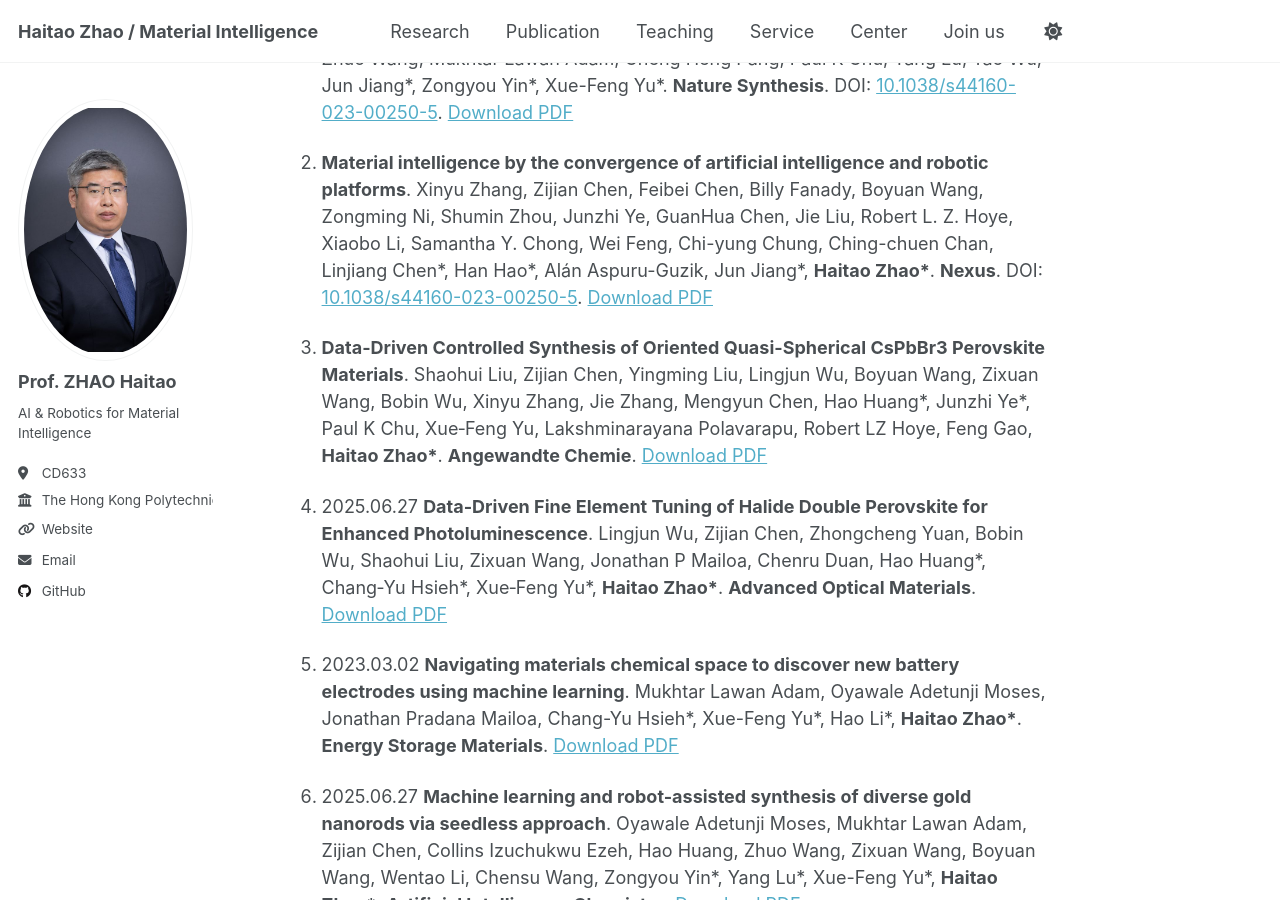
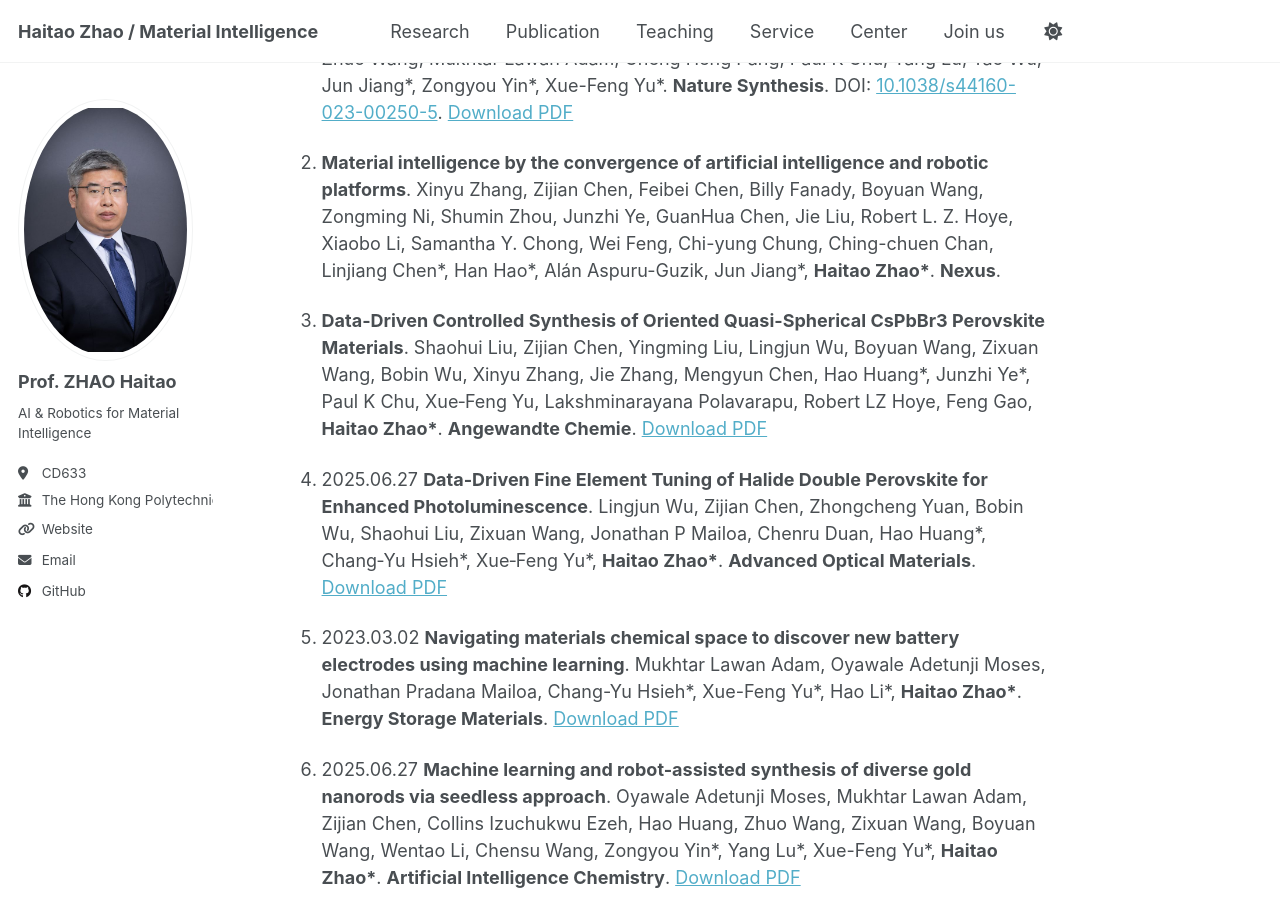
Before and after one commit to HaitaoZhao-PolyU/HaitaoZhao-PolyU.github.io, a Jekyll site: the page built from _publication1/publication.md, in a window 1280 px wide and 900 px high, scrolled down 306 px. Built offline with Jekyll 4.4.1, drawn with Linux system fonts in a browser that asks for light colours.

Commit message:
Update publication.md

```diff
--- a/_publication1/publication.md
+++ b/_publication1/publication.md
@@ -8,25 +8,25 @@ collection: publication1
 
 1. **A robotic platform for the synthesis of colloidal nanocrystals**. **Haitao Zhao\***, Wei Chen, Hao Huang, Zhehao Sun, Zijian Chen, Lingjun Wu, Baicheng Zhang, Fuming Lai, Zhuo Wang, Mukhtar Lawan Adam, Cheng Heng Pang, Paul K Chu, Yang Lu, Tao Wu, Jun Jiang\*, Zongyou Yin\*, Xue-Feng Yu\*. **Nature Synthesis**. DOI: [10.1038/s44160-023-00250-5](https://doi.org/10.1038/s44160-023-00250-5). [Download PDF](/files/s44160-023-00250-5 (2).pdf)
 
-2. **Material intelligence by the convergence of artificial intelligence and robotic platforms**. Xinyu Zhang, Zijian Chen, Feibei Chen, Billy Fanady, Boyuan Wang, Zongming Ni, Shumin Zhou, Junzhi Ye, GuanHua Chen, Jie Liu, Robert L. Z. Hoye, Xiaobo Li, Samantha Y. Chong, Wei Feng, Chi-yung Chung, Ching-chuen Chan, Linjiang Chen\*, Han Hao\*, Alán Aspuru-Guzik, Jun Jiang\*, **Haitao Zhao\***. **Nexus**. DOI: [10.1038/s44160-023-00250-5](https://doi.org/10.1038/s44160-023-00250-5). [Download PDF](/files/s44160-023-00250-5 (2).pdf)
+2. **Material intelligence by the convergence of artificial intelligence and robotic platforms**. Xinyu Zhang, Zijian Chen, Feibei Chen, Billy Fanady, Boyuan Wang, Zongming Ni, Shumin Zhou, Junzhi Ye, GuanHua Chen, Jie Liu, Robert L. Z. Hoye, Xiaobo Li, Samantha Y. Chong, Wei Feng, Chi-yung Chung, Ching-chuen Chan, Linjiang Chen\*, Han Hao\*, Alán Aspuru-Guzik, Jun Jiang\*, **Haitao Zhao\***. **Nexus**.
 
 3. **Data-Driven Controlled Synthesis of Oriented Quasi-Spherical CsPbBr3 Perovskite Materials**. Shaohui Liu, Zijian Chen, Yingming Liu, Lingjun Wu, Boyuan Wang, Zixuan Wang, Bobin Wu, Xinyu Zhang, Jie Zhang, Mengyun Chen, Hao Huang\*, Junzhi Ye\*, Paul K Chu, Xue‐Feng Yu, Lakshminarayana Polavarapu, Robert LZ Hoye, Feng Gao, **Haitao Zhao\***. **Angewandte Chemie**. [Download PDF](/files/3.pdf)
 
-4. 2025.06.27 **Data-Driven Fine Element Tuning of Halide Double Perovskite for Enhanced Photoluminescence**. Lingjun Wu, Zijian Chen, Zhongcheng Yuan, Bobin Wu, Shaohui Liu, Zixuan Wang, Jonathan P Mailoa, Chenru Duan, Hao Huang\*, Chang‐Yu Hsieh\*, Xue‐Feng Yu\*, **Haitao Zhao\***. **Advanced Optical Materials**. [Download PDF](/files/s44160-023-00250-5 (2).pdf)
+4. 2025.06.27 **Data-Driven Fine Element Tuning of Halide Double Perovskite for Enhanced Photoluminescence**. Lingjun Wu, Zijian Chen, Zhongcheng Yuan, Bobin Wu, Shaohui Liu, Zixuan Wang, Jonathan P Mailoa, Chenru Duan, Hao Huang\*, Chang‐Yu Hsieh\*, Xue‐Feng Yu\*, **Haitao Zhao\***. **Advanced Optical Materials**. [Download PDF](/files/4.pdf)
 
-5. 2023.03.02 **Navigating materials chemical space to discover new battery electrodes using machine learning**. Mukhtar Lawan Adam, Oyawale Adetunji Moses, Jonathan Pradana Mailoa, Chang-Yu Hsieh\*, Xue-Feng Yu\*, Hao Li\*, **Haitao Zhao\***. **Energy Storage Materials**. [Download PDF](/files/s44160-023-00250-5 (2).pdf)
+5. 2023.03.02 **Navigating materials chemical space to discover new battery electrodes using machine learning**. Mukhtar Lawan Adam, Oyawale Adetunji Moses, Jonathan Pradana Mailoa, Chang-Yu Hsieh\*, Xue-Feng Yu\*, Hao Li\*, **Haitao Zhao\***. **Energy Storage Materials**. [Download PDF](/files/5.pdf)
 
-6. 2025.06.27 **Machine learning and robot-assisted synthesis of diverse gold nanorods via seedless approach**. Oyawale Adetunji Moses, Mukhtar Lawan Adam, Zijian Chen, Collins Izuchukwu Ezeh, Hao Huang, Zhuo Wang, Zixuan Wang, Boyuan Wang, Wentao Li, Chensu Wang, Zongyou Yin\*, Yang Lu\*, Xue-Feng Yu\*, **Haitao Zhao\***. **Artificial Intelligence Chemistry**. [Download PDF](/files/s44160-023-00250-5 (2).pdf)
+6. 2025.06.27 **Machine learning and robot-assisted synthesis of diverse gold nanorods via seedless approach**. Oyawale Adetunji Moses, Mukhtar Lawan Adam, Zijian Chen, Collins Izuchukwu Ezeh, Hao Huang, Zhuo Wang, Zixuan Wang, Boyuan Wang, Wentao Li, Chensu Wang, Zongyou Yin\*, Yang Lu\*, Xue-Feng Yu\*, **Haitao Zhao\***. **Artificial Intelligence Chemistry**. [Download PDF](/files/6.pdf)
 
-7. 2023.03.02 **Data-Driven Materials Innovation and Applications**. Zhuo Wang, Zhehao Sun, Hang Yin, Xinghui Liu, Jinlan Wang, **Haitao Zhao\***, Cheng Heng Pang\*, Tao Wu, Shuzhou Li\*, Zongyou Yin\*, Xue‐Feng Yu. **Advanced Materials**. [Download PDF](/files/s44160-023-00250-5 (2).pdf)
+7. 2023.03.02 **Data-Driven Materials Innovation and Applications**. Zhuo Wang, Zhehao Sun, Hang Yin, Xinghui Liu, Jinlan Wang, **Haitao Zhao\***, Cheng Heng Pang\*, Tao Wu, Shuzhou Li\*, Zongyou Yin\*, Xue‐Feng Yu. **Advanced Materials**. [Download PDF](/files/7.pdf)
 
-8. 2025.06.27 **Machine Learning-Aided Crystal Facet Rational Design with Ionic Liquid Controllable Synthesis**. Fuming Lai, Zhehao Sun, Sandra Elizabeth Saji, Yichuan He, Xuefeng Yu, **Haitao Zhao\***, Haibo Guo\*, Zongyou Yin\*. **Small**. [Download PDF](/files/s44160-023-00250-5 (2).pdf)
+8. 2025.06.27 **Machine Learning-Aided Crystal Facet Rational Design with Ionic Liquid Controllable Synthesis**. Fuming Lai, Zhehao Sun, Sandra Elizabeth Saji, Yichuan He, Xuefeng Yu, **Haitao Zhao\***, Haibo Guo\*, Zongyou Yin\*. **Small**. [Download PDF](/files/8.pdf)
 
-9. 2025.06.27 **Robotic platform for accelerating the high-throughput study of silver nanocrystals in sensitive/selective Hg2+ detection**. Lixiang Xing, Zijian Chen, Wei Chen, Paul K Chu, Xue-Feng Yu\*, **Haitao Zhao\***. **Chemical Engineering Journal**. [Download PDF](/files/s44160-023-00250-5 (2).pdf)
+9. 2025.06.27 **Robotic platform for accelerating the high-throughput study of silver nanocrystals in sensitive/selective Hg2+ detection**. Lixiang Xing, Zijian Chen, Wei Chen, Paul K Chu, Xue-Feng Yu\*, **Haitao Zhao\***. **Chemical Engineering Journal**. [Download PDF](/files/9.pdf)
 
-10. 2023.03.02 **Machine learning-enhanced flexible mechanical sensing**. Yuejiao Wang, Mukhtar Lawan Adam, Yunlong Zhao, Weihao Zheng, Libo Gao\*, Zongyou Yin\*, **Haitao Zhao\***. **Nano-Micro Letters**. [Download PDF](/files/s44160-023-00250-5 (2).pdf)
+10. 2023.03.02 **Machine learning-enhanced flexible mechanical sensing**. Yuejiao Wang, Mukhtar Lawan Adam, Yunlong Zhao, Weihao Zheng, Libo Gao\*, Zongyou Yin\*, **Haitao Zhao\***. **Nano-Micro Letters**. [Download PDF](/files/10.pdf)
 
-11. 2025.06.27 **Data-Driven structural descriptor for predicting platinum‐based alloys as oxygen reduction electrocatalysts**. Xue Zhang, Zhuo Wang, Adam Mukhtar Lawan, Jiahong Wang, Chang‐Yu Hsieh, Chenru Duan, Cheng Heng Pang, Paul K Chu, Xue‐Feng Yu\*, **Haitao Zhao\***. **InfoMat**. [Download PDF](/files/s44160-023-00250-5 (2).pdf)
+11. 2025.06.27 **Data-Driven structural descriptor for predicting platinum‐based alloys as oxygen reduction electrocatalysts**. Xue Zhang, Zhuo Wang, Adam Mukhtar Lawan, Jiahong Wang, Chang‐Yu Hsieh, Chenru Duan, Cheng Heng Pang, Paul K Chu, Xue‐Feng Yu\*, **Haitao Zhao\***. **InfoMat**. [Download PDF](/files/11.pdf)
 
 
 
```
